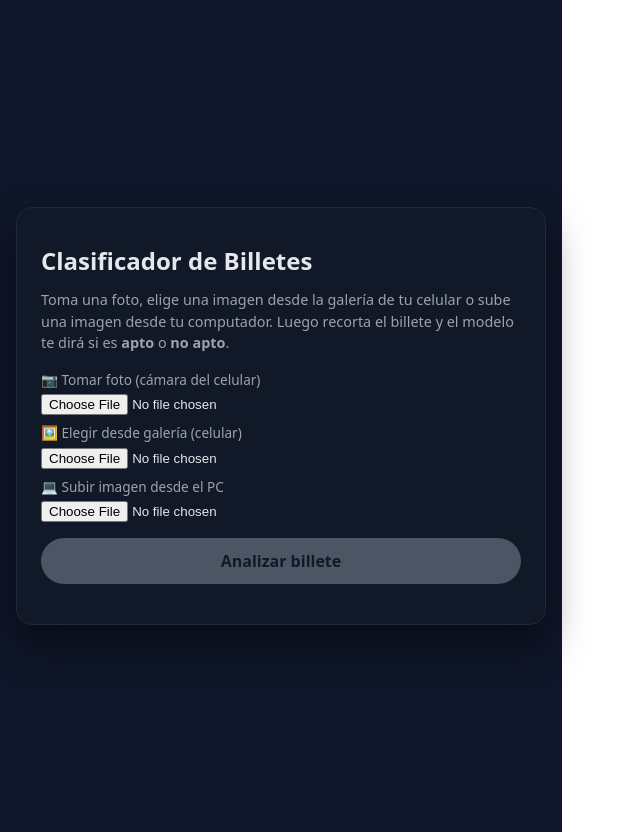
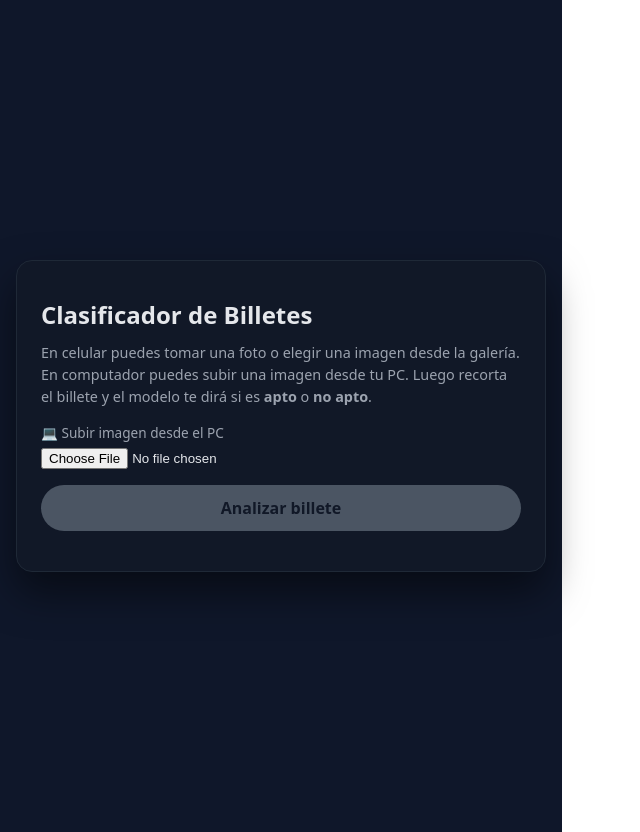
Before and after one commit to guitarAlgorithman/fastapi-billetes, a React (Vite) app in the folder frontend/: page / in a window 1280 px wide. Shown: the whole page, without its empty margins (0-640 px from the left). Built offline with nearby package versions, Linux system fonts and the light colour scheme; no server answers.

Commit message:
nuvo fton

```diff
--- a/frontend/src/App.jsx
+++ b/frontend/src/App.jsx
@@ -1,4 +1,4 @@
-import { useState, useCallback } from "react";
+import { useState, useCallback, useEffect } from "react";
 import Cropper from "react-easy-crop";
 import getCroppedImg from "./cropImage";
 
@@ -17,6 +17,16 @@ function App() {
   const [crop, setCrop] = useState({ x: 0, y: 0 });
   const [zoom, setZoom] = useState(1);
   const [croppedAreaPixels, setCroppedAreaPixels] = useState(null);
+
+  // Detectar si es móvil
+  const [isMobile, setIsMobile] = useState(false);
+
+  useEffect(() => {
+    if (typeof navigator !== "undefined") {
+      const ua = navigator.userAgent || navigator.vendor || window.opera;
+      setIsMobile(/Android|webOS|iPhone|iPad|iPod|BlackBerry|IEMobile|Opera Mini/i.test(ua));
+    }
+  }, []);
 
   const onCropComplete = useCallback((_, croppedAreaPixels) => {
     setCroppedAreaPixels(croppedAreaPixels);
@@ -37,7 +47,7 @@ function App() {
     setIsCropping(true);
     setFile(null); // aún no tenemos archivo final recortado
 
-    // Reseteamos el value para permitir subir el mismo archivo de nuevo si se quiere
+    // Permite volver a seleccionar el mismo archivo si el usuario se arrepiente
     e.target.value = "";
   };
 
@@ -146,22 +156,24 @@ function App() {
             marginBottom: "1rem",
           }}
         >
-          Toma una foto, elige una imagen desde la galería de tu celular
-          o sube una imagen desde tu computador. Luego recorta el billete
+          En celular puedes tomar una foto o elegir una imagen desde la galería.
+          En computador puedes subir una imagen desde tu PC. Luego recorta el billete
           y el modelo te dirá si es <b>apto</b> o <b>no apto</b>.
         </p>
 
-        {/* Opciones de imagen: cámara, galería, PC */}
+        {/* Opciones de imagen según dispositivo */}
         {!isCropping && (
           <div
             style={{
               marginBottom: "1rem",
               display: "flex",
               flexDirection: "column",
-              gap: "0.5rem",
+              gap: "0.75rem",
               fontSize: "0.85rem",
             }}
           >
+            {isMobile ? (
+              <>
                 <div>
                   <div style={{ marginBottom: "0.25rem", color: "#9ca3af" }}>
                     📷 Tomar foto (cámara del celular)
@@ -169,14 +181,14 @@ function App() {
                   <input
                     type="file"
                     accept="image/*"
-                capture="environment" // en móvil sugiere cámara; en PC se ignora
+                    capture="environment" // en móvil sugiere cámara
                     onChange={handleFileChange}
                   />
                 </div>
 
                 <div>
                   <div style={{ marginBottom: "0.25rem", color: "#9ca3af" }}>
-                🖼️ Elegir desde galería (celular)
+                    🖼️ Elegir desde galería
                   </div>
                   <input
                     type="file"
@@ -184,7 +196,8 @@ function App() {
                     onChange={handleFileChange}
                   />
                 </div>
-
+              </>
+            ) : (
               <div>
                 <div style={{ marginBottom: "0.25rem", color: "#9ca3af" }}>
                   💻 Subir imagen desde el PC
@@ -195,6 +208,7 @@ function App() {
                   onChange={handleFileChange}
                 />
               </div>
+            )}
           </div>
         )}
 
@@ -319,7 +333,6 @@ function App() {
               padding: "1rem",
               border: "1px solid #064e3b",
             }}
-
           >
             <div style={{ fontSize: "0.9rem", color: "#6ee7b7" }}>
               Resultado
@@ -340,8 +353,7 @@ function App() {
                 color: "#a7f3d0",
               }}
             >
-              Confianza:{" "}
-              <b>{(result.confianza * 100).toFixed(2)}%</b>
+              Confianza: <b>{(result.confianza * 100).toFixed(2)}%</b>
             </div>
           </div>
         )}
```
Lines whose indentation alone changed are shown as unchanged.
